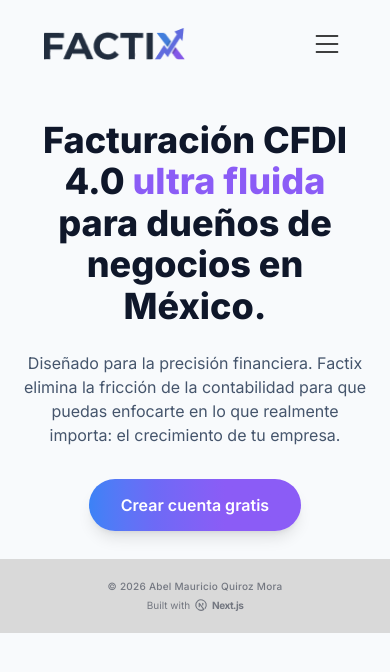
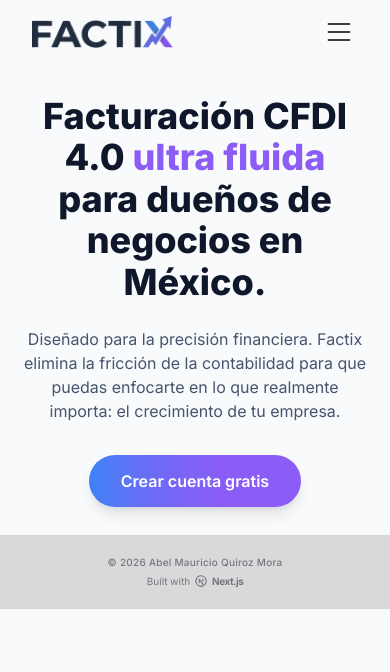
Before and after one commit to abelqum/Factix-Frontend, a Next.js app: page / in a window 390 px wide. Shown: the top 672 px of the page. Built offline with nearby package versions, Linux system fonts and the light colour scheme.

Commit message:
padding ,mejorado

```diff
--- a/src/app/_components/HeaderHome.jsx
+++ b/src/app/_components/HeaderHome.jsx
@@ -2,7 +2,7 @@ import Logo from "./Logo";
 import MenuHome from "./MenuHome";
 export default function HeaderHome() {
   return (
-    <header className=" w-[90%]  mx-auto mb-4 flex items-center justify-between p-6">
+    <header className=" w-[90%]  mx-auto mb-4 flex items-center justify-between p-3 md:p-6">
       <div className="flex-1 flex justify-start">
         <Logo />
       </div>
--- a/src/app/_components/MenuHome.jsx
+++ b/src/app/_components/MenuHome.jsx
@@ -8,7 +8,7 @@ import { useState } from "react";
 export default function MenuHome() {
   const [menuOpen, setMenu] = useState(false);
   return (
-    <nav className="flex items-center justify-end w-full relative">
+    <nav className="flex items-center justify-between w-full relative">
       <ul className="  gap-8  md:flex justify-around items-center hidden  font-semibold w-full">
         {links.map((el, i) =>
           i == links.length - 1 ? (
```
